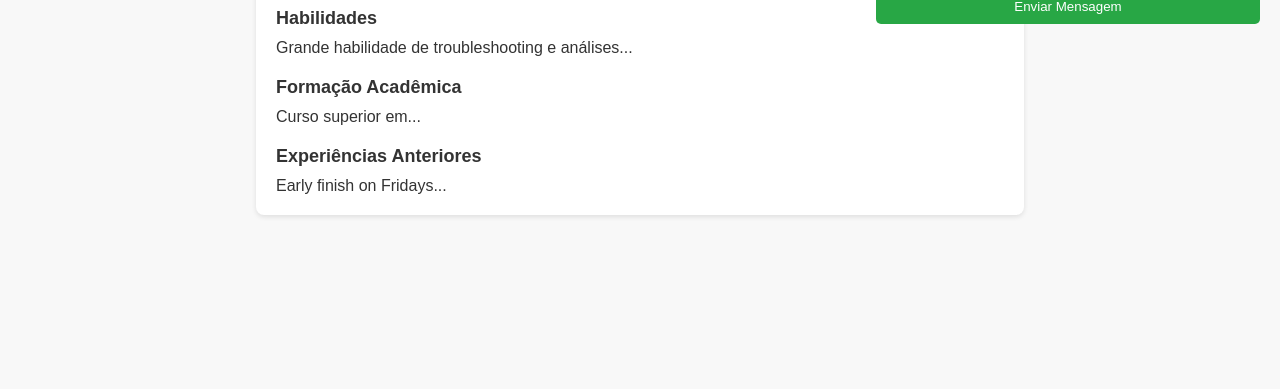
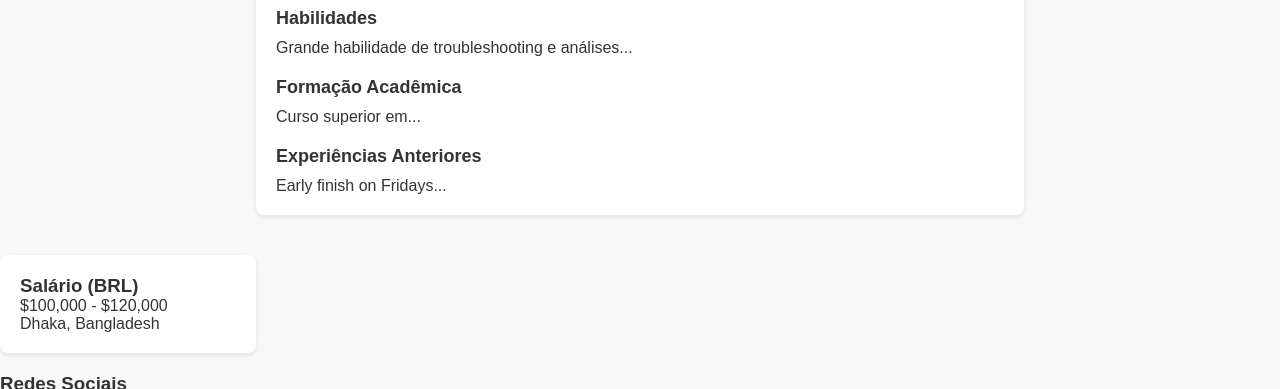
Before and after one commit to tekuan/caregivers, a plain HTML site: page front-end/profilepage/profilepage.html in a window 1280 px wide. Shown: the part 215-604 px from the top of the page. Drawn offline with Linux system fonts and the light colour scheme; files whose address does not match are found by name.

Commit message:
ajuste do fixed

```diff
--- a/front-end/profilepage/styles.css
+++ b/front-end/profilepage/styles.css
@@ -68,8 +68,7 @@ ul {
 }
 
 aside {
-    width: 30%;
-    position: fixed;
+    width: 20%;
     top: 20px;
     right: 20px;
 }
```
